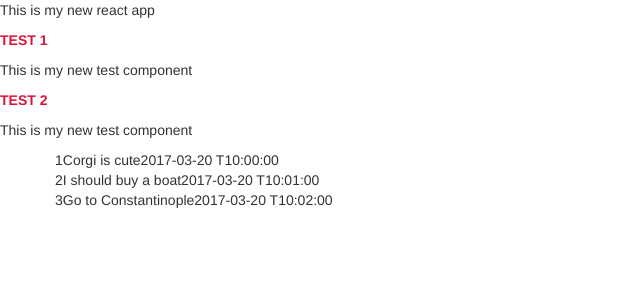
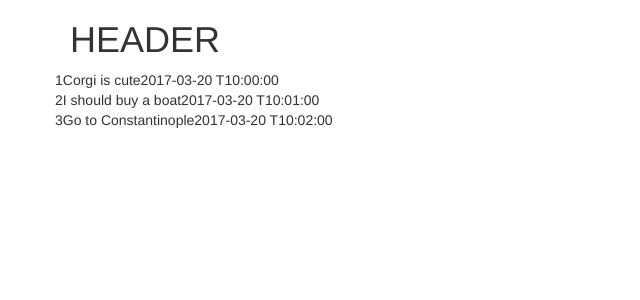
Before and after one commit to bsmmoon/int-tag-viewer, a React (Create React App) app: page / in a window 1280 px wide. Shown: the top 300 px of the page, without its empty margins (0-640 px from the left). Built offline with nearby package versions, Linux system fonts and the light colour scheme.

Commit message:
removed Test component

```diff
--- a/src/App.js
+++ b/src/App.js
@@ -2,7 +2,6 @@
 /* eslint-disable no-unused-vars */
 import React, {Component} from 'react';
 
-import Test from './Test';
 import LogLine from './LogLine';
 /* eslint-enable no-unused-vars */
 
@@ -20,7 +19,6 @@ class App extends Component {
     let data = DataAdapter.import();
     this.state = {
       data: data,
-      message: 'This is my new react app',
     };
   }
 
@@ -37,9 +35,7 @@ class App extends Component {
         time={logLine.time}
       />;
     });
-    return (
-      <div className='container'>{logLines}</div>
-    );
+    return logLines;
   }
 
   /**
@@ -53,11 +49,10 @@ class App extends Component {
     const logLines = this.logLines();
 
     return (
-      <div>
-        <p>{this.state.message}</p>
-        <Test name="TEST 1"/>
-        <Test name="TEST 2"/>
-
+      <div className='container'>
+        <div className='row'>
+          <div className='col-xs-12'><h1>HEADER</h1></div>
+        </div>
         {logLines}
       </div>
     );
--- a/src/Test.js
+++ /dev/null
@@ -1,27 +0,0 @@
-import React, {Component} from 'react';
-
-import Style from './Style';
-
-class Test extends Component {
-  constructor(props) {
-    super(props);
-
-    this.style = Style.common();
-
-    this.state = {
-      name: props.name,
-      message: 'This is my new test component',
-    };
-  }
-
-  render () {
-    return (
-      <div>
-        <p style={Style.merge([this.style.font.colour.red, this.style.font.bold])}>{this.state.name}</p>
-        <p>{this.state.message}</p>
-      </div>
-    )
-  }
-}
-
-export default Test
```
